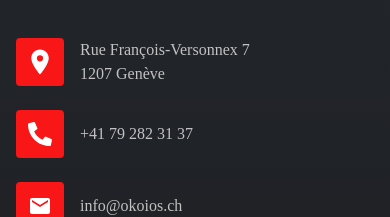
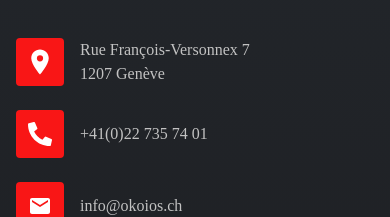
Before and after one commit to OKOIOS/okoios-website, a Next.js app: page / in a window 390 px wide. Shown: the part 3158-3375 px from the top of the page. Built offline with nearby package versions, Linux system fonts and the light colour scheme.

Commit message:
update phone number

```diff
--- a/components/ContactSection.tsx
+++ b/components/ContactSection.tsx
@@ -53,12 +53,12 @@ export default function ContactSection(): React.ReactElement {
                   </Link>
                 </li>
                 <li>
-                  <Link href="tel:+41792823137">
+                  <Link href="tel:+41227357401">
                     <a className="flex items-center space-x-4">
                       <div className="flex items-center justify-center bg-okred rounded p-1 w-12 h-12 text-okwhite">
                         <FaPhoneAlt className="text-2xl" />
                       </div>
-                      <span>+41 79 282 31 37</span>
+                      <span>+41(0)22 735 74 01</span>
                     </a>
                   </Link>
                 </li>
```
